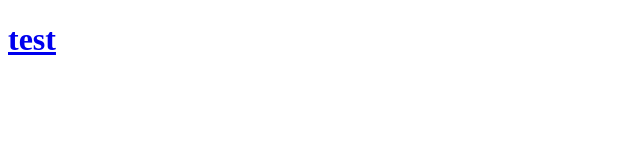
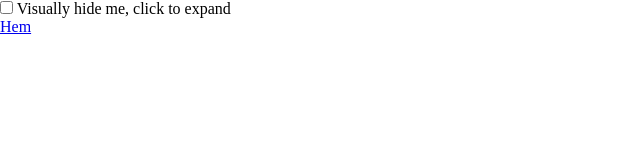
Before and after one commit to Malinchristina/lundby_hembageri, a plain HTML site: page index.html in a window 1280 px wide. Shown: the whole page, without its empty margins (0-640 px from the left). Drawn offline with Linux system fonts and the light colour scheme; files that its build step writes are made by us from their sources.

Commit message:
Add menu files

```diff
--- a/assets/style.css
+++ b/assets/style.css
@@ -1,2 +1,17 @@
 /* Font import from Google fonts */
 @import url('https://fonts.googleapis.com/css2?family=Raleway:ital,wght@0,100;0,400;0,500;0,700;1,100;1,400;1,700&display=swap');
+
+/* Asterisk wildcard selector to overide deafult styles added by the browser */
+* {
+    padding: 0;
+    margin: 0;
+    box-sizing: border-box;
+}
+
+/* General styles */
+h1 {
+    font-family: 'Raleway', sans-serif;
+    text-decoration: none;
+}
+
+/* Hero section */
--- a/index.html
+++ b/index.html
@@ -16,11 +16,19 @@
   <!--Header-->
   <header>
     <a href="index.html">
-      <h1>test</h1>
+      <div id="logo"></div>
+    </a>
+
 
     <!--Navbar-->
-    <nav>
-    </nav>
+    <input type="checkbox" id="nav-bar-toggle" name="nav-bar-toggle">
+    <label for="nav-bar-toggle" class="nav-bar-toggle-label"><i class="fa-solid fa-bars"></i>
+        <span class="sr-only">Visually hide me, click to expand</span>
+    </label>
+        <nav>
+        <ul id="menu">
+            <li> <a href="index.html" class="nav-bar">Hem</a></li>
+            <li></li>
   </header>
   <!--Main content-->
   <main>
```
Also changed, not shown: brod_bullar.html (added), hitta_oss.html (added).
